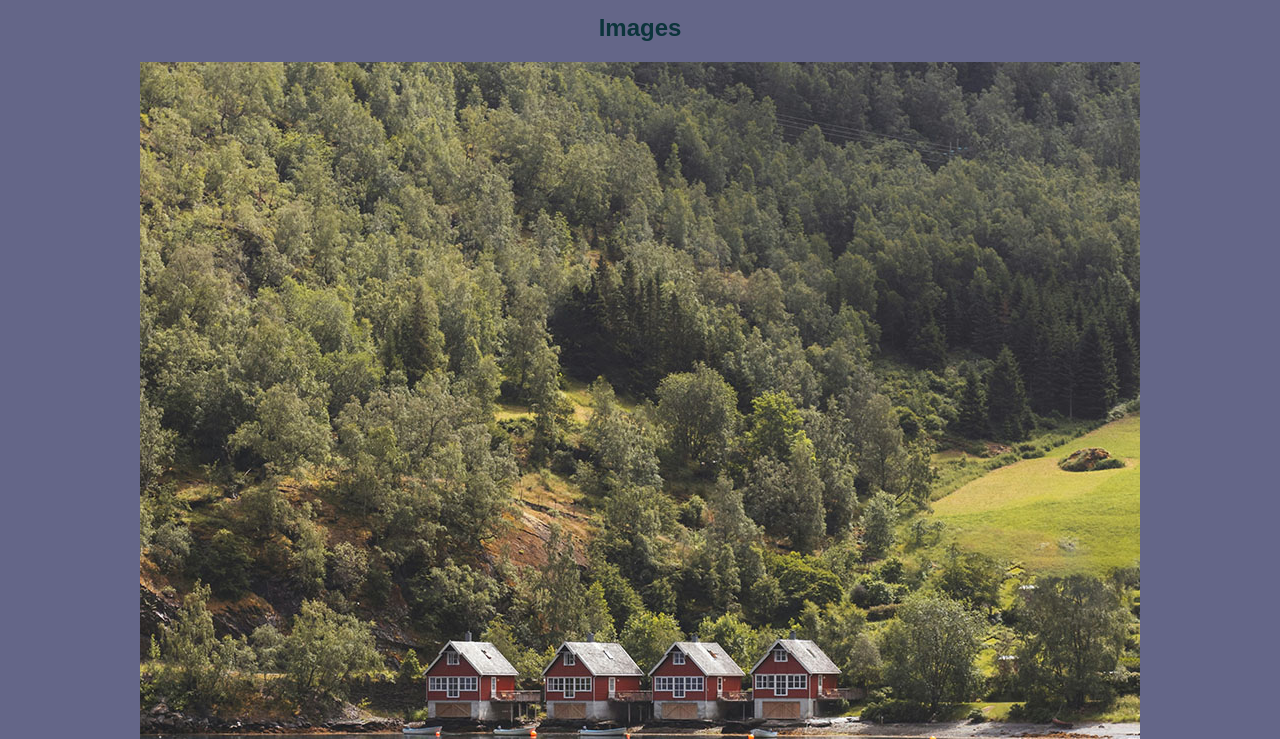
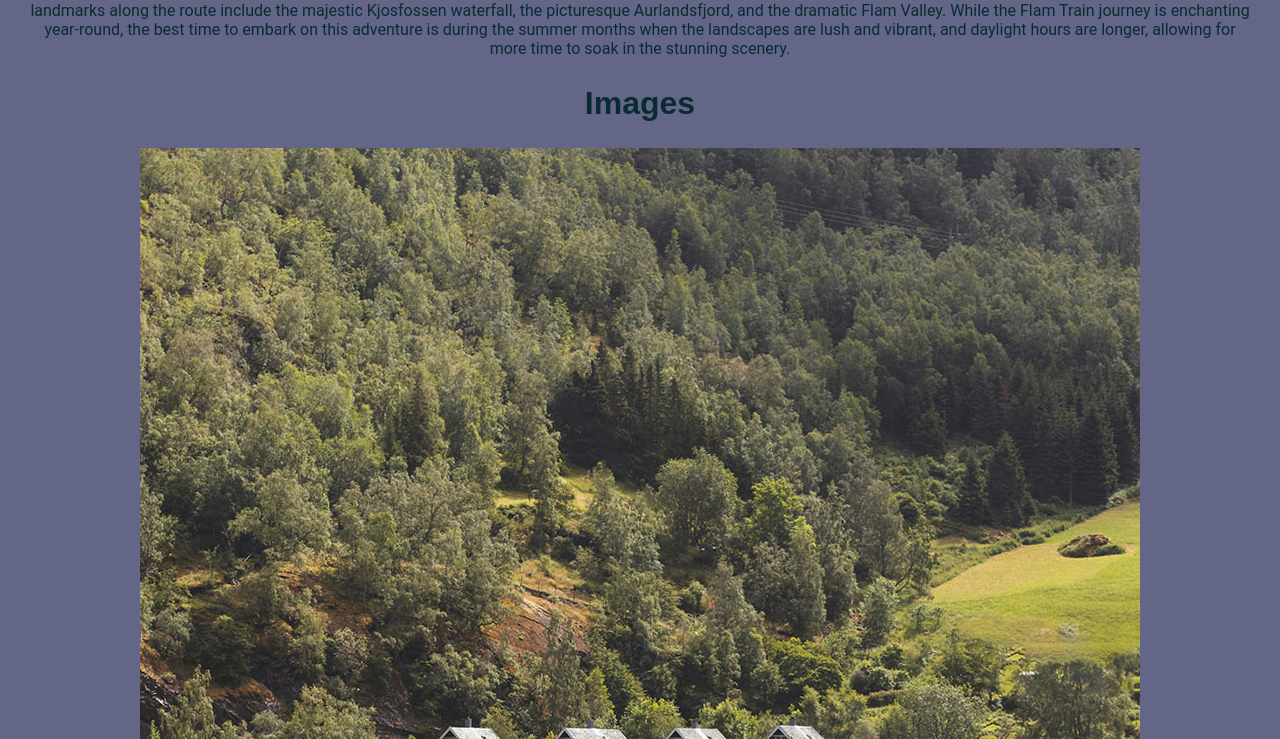
Before and after one commit to aliiane/flam-train-tribute, a plain HTML site: page index.html in a window 1280 px wide. Shown: the part 2061-2800 px from the top of the page. Drawn offline with Linux system fonts and the light colour scheme.

Commit message:
font size and color

```diff
--- a/styles.css
+++ b/styles.css
@@ -2,7 +2,7 @@
 body {
     background-color: #646688; /* Change background color */
     font-family: 'Roboto', sans-serif; /* Set body text font to Roboto */
-    color: #0c343b; /* Text color */
+    color: #0a2b31; /* Text color */
     text-align: center; /* Align all text to center */
 }
 
@@ -30,5 +30,5 @@ main {
 h1, h2, h3, h4, h5, h6 {
     font-family: 'Montserrat', sans-serif; /* Set headings font to Montserrat */
     font-weight: bold; /* Make all headers bold */
-    font-size: 24px; /* Increase font size for all headers */
+    font-size: 32px; /* Increase font size for all headers */
 }
```
